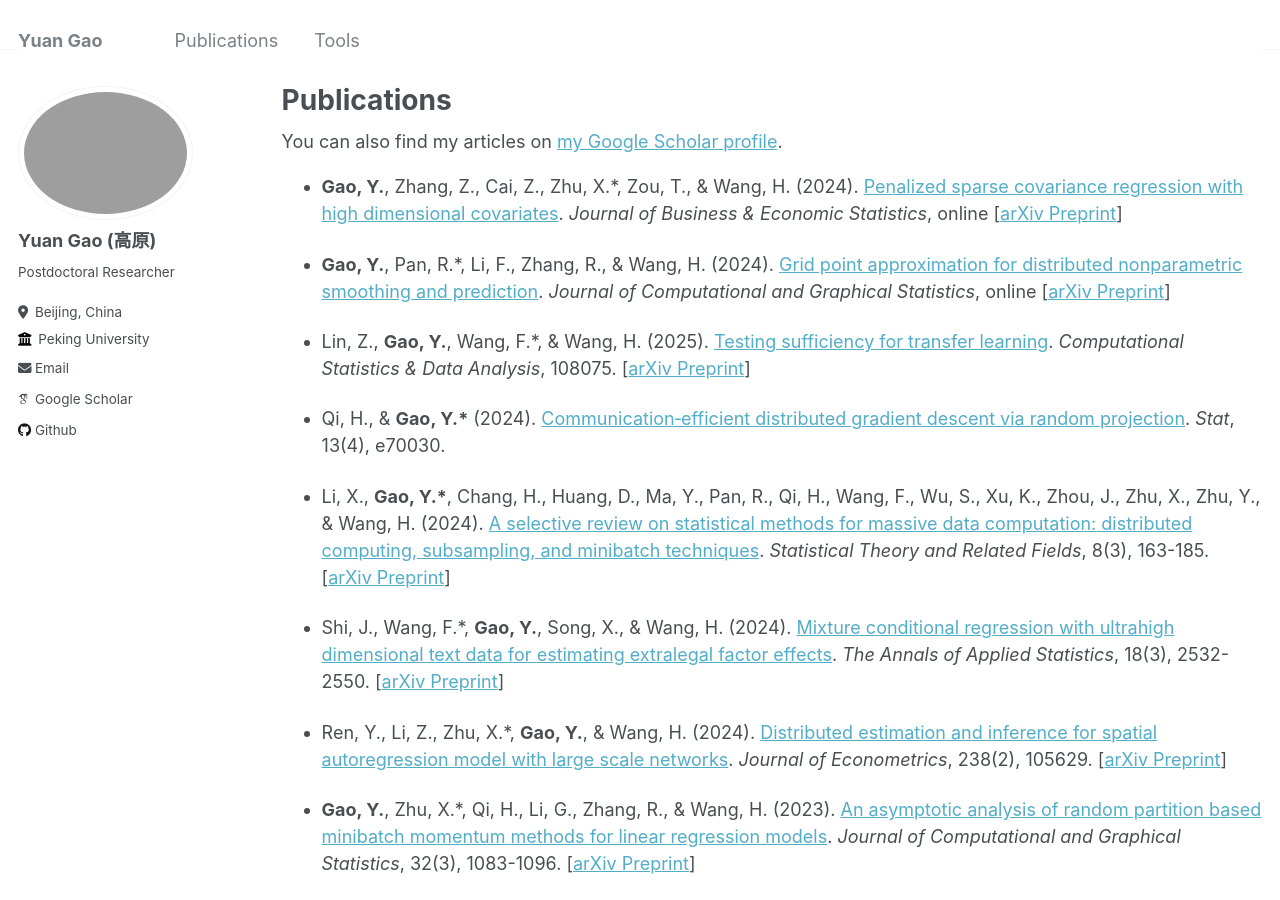
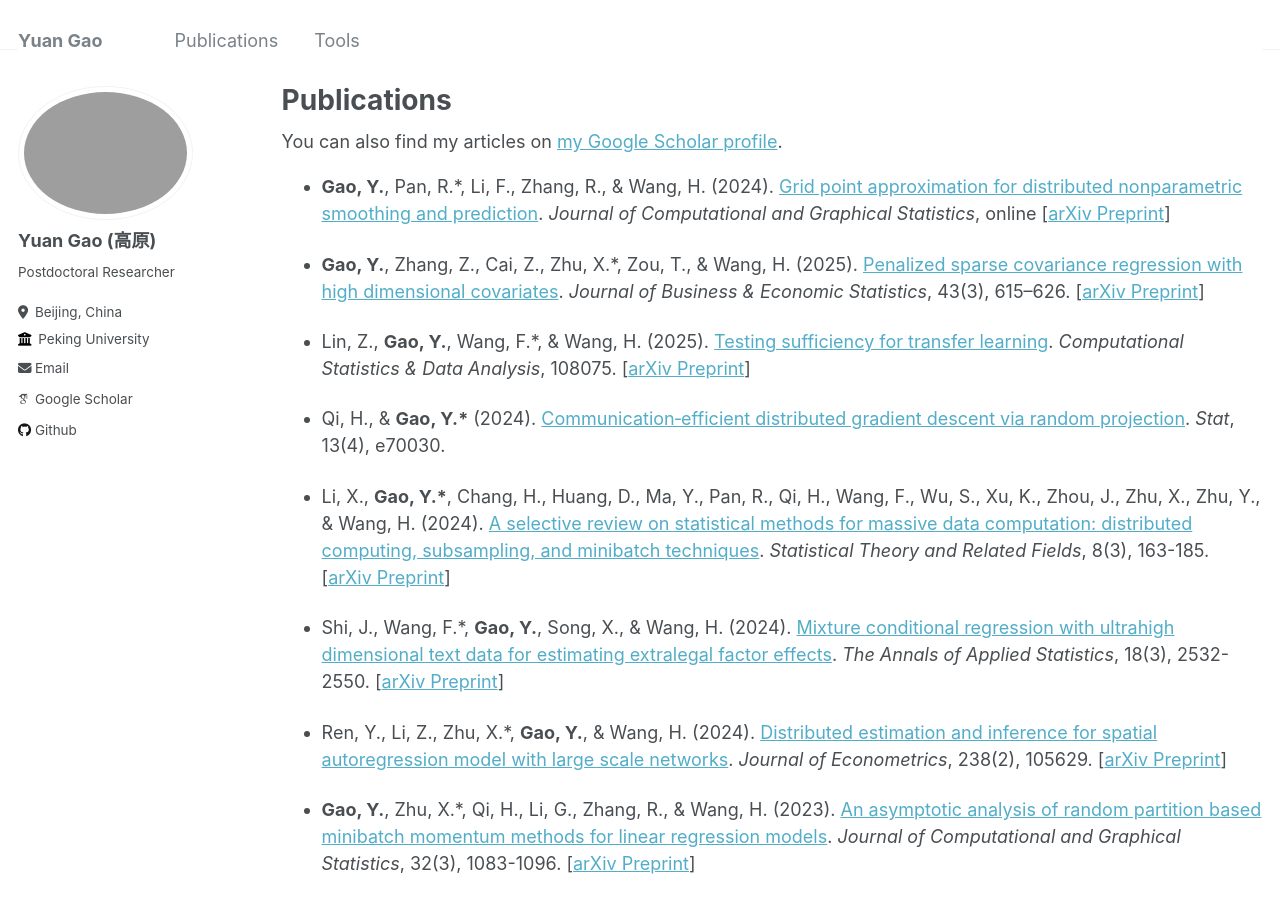
Before and after one commit to YannEmiya/YannEmiya.github.io, a Jekyll site: the page built from _pages/publications.md, in a window 1280 px wide and 900 px high. Built offline with Jekyll 4.4.1, drawn with Linux system fonts in a browser that asks for light colours; some web fonts are replaced.

Commit message:
更新jbes

```diff
--- a/_pages/publications.md
+++ b/_pages/publications.md
@@ -10,9 +10,10 @@ author_profile: true
 {% endif %}
 
 
-- **Gao, Y.**, Zhang, Z., Cai, Z., Zhu, X.\*, Zou, T., & Wang, H. (2024). [Penalized sparse covariance regression with high dimensional covariates](https://doi.org/10.1080/07350015.2024.2415109). *Journal of Business & Economic Statistics*, online [[arXiv Preprint](https://arxiv.org/abs/2410.04028)]
+- **Gao, Y.**, Pan, R.\*, Li, F., Zhang, R., & Wang, H. (2024). [Grid point approximation for distributed nonparametric smoothing and prediction](https://doi.org/10.1080/10618600.2024.2409817). *Journal of Computational and Graphical Statistics*, online [[arXiv Preprint](https://doi.org/10.48550/arXiv.2409.14079)]
 
-- **Gao, Y.**, Pan, R.\*, Li, F., Zhang, R., & Wang, H. (2024). [Grid point approximation for distributed nonparametric smoothing and prediction](https://doi.org/10.1080/10618600.2024.2409817). *Journal of Computational and Graphical Statistics*, online [[arXiv Preprint](https://doi.org/10.48550/arXiv.2409.14079)]
+- **Gao, Y.**, Zhang, Z., Cai, Z., Zhu, X.\*, Zou, T., & Wang, H. (2025). [Penalized sparse covariance regression with high dimensional covariates](https://doi.org/10.1080/07350015.2024.2415109). *Journal of Business & Economic Statistics*, 43(3), 615–626. [[arXiv Preprint](https://arxiv.org/abs/2410.04028)]
+
 
 - Lin, Z., **Gao, Y.**, Wang, F.\*, & Wang, H. (2025). [Testing sufficiency for transfer learning](https://doi.org/10.1016/j.csda.2024.108075). *Computational Statistics & Data Analysis*, 108075. [[arXiv Preprint](https://arxiv.org/abs/2304.05636)]
 
```
